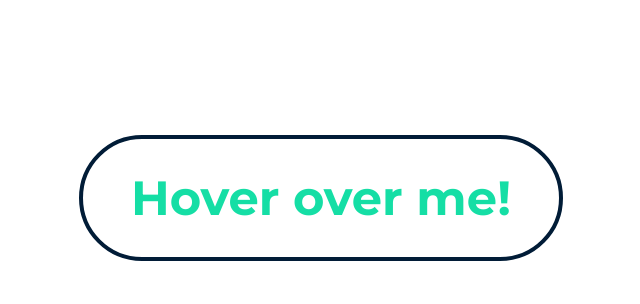
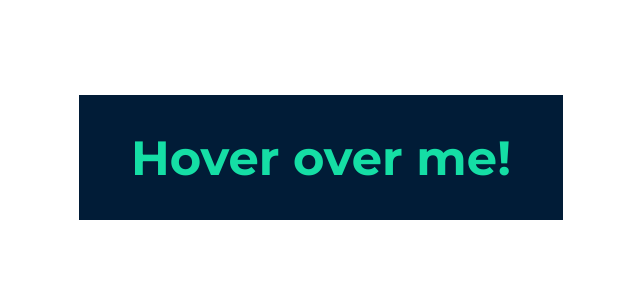
Before and after one commit to atoulmet/css-animations-all, a website: page index.html in a window 1280 px wide. Shown: the part 202-506 px from the top of the page, without its empty margins (319-959 px from the left). Drawn offline with Linux system fonts and the light colour scheme.

Commit message:
pt01ch05 example 02

```diff
--- a/index.html
+++ b/index.html
@@ -10,9 +10,14 @@
 </head>
 <body>
     <div class="container">
-         <div class="btn">
-            Hover over me!
-         </div>
+        <div class="mssg">
+            <div class="mssg__btn">
+                Hover over me!
+            </div>
+            <div class="mssg__item">
+                <div>hidden message!</div>
+            </div>
+        </div>
     </div>
 </body>
 </html>
--- a/sass/lesson/_transitions.scss
+++ b/sass/lesson/_transitions.scss
@@ -1,30 +1,33 @@
-.btn {
-    border: 4px solid $cd-btn;
-    font-size: 3rem;
-    cursor: pointer;
-    padding: 1.85rem 3rem;
-    border-radius: 10rem;
-    position: relative;
-    transition: transform 450ms, background-color 300ms 150ms;
-    overflow: hidden;
-    background-color: $cd-btn-start;
-
-    &::before {
-        content: "";
-        position: absolute;
-        top: 0;
-        bottom: 0;
-        left: 0;
-        right: 0;
-        background: $cd-btn;
-        border-radius: 10rem;
+.mssg {
+    $self: &;
+    &__btn {
+        background-color: $cd-btn;
+        border: 4px solid $cd-btn;
+        cursor: pointer;
+        font-size: 3rem;
+        overflow: hidden;
+        padding: 1.85rem 3rem;
+        position: relative;
+        z-index: 1;
+        &:hover + #{$self}__item{
+            transform: translateY(0);
+            & div {
+                transform: translateY(0);
+            }
+        }
+    }
+    &__item {
+        width: 100%;
+        padding: 1rem 2.2rem;
+        font-size: 2.5rem;
+        background: $cd-txt;
+        color: $cd-btn;
+        transform: translateY(-100%);
         z-index: -1;
-        transform: scale(0);
-        transition: transform 150ms;
-    }
-
-    &:hover {
-        transform: scale(1.13);
-        background-color: $cd-btn-end;
+        transition: transform 350ms;
+        & div {
+            transform: translateY(-100%);
+            transition: transform 300ms 60ms;
+        }
     }
 }
--- a/sass/setup/_base.scss
+++ b/sass/setup/_base.scss
@@ -22,6 +22,7 @@ body {
 .container {
     height: 100%;
     display: flex;
+    flex-direction: column;
     align-items: center;
     justify-content: center;
 }
```
Also changed, not shown: public/css/style.css.
